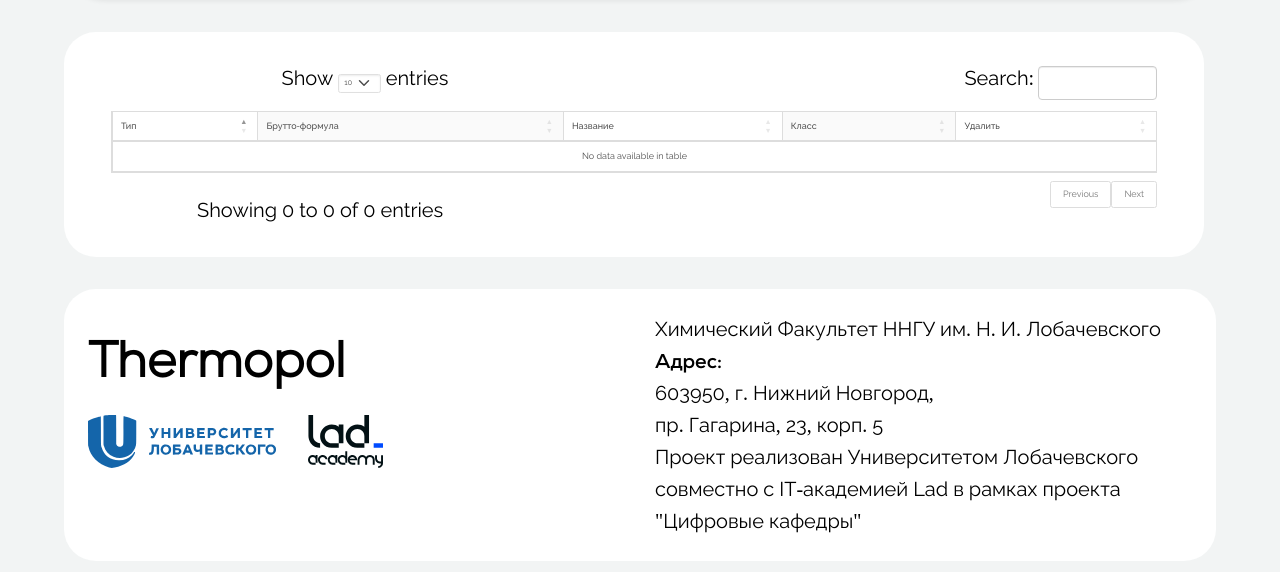
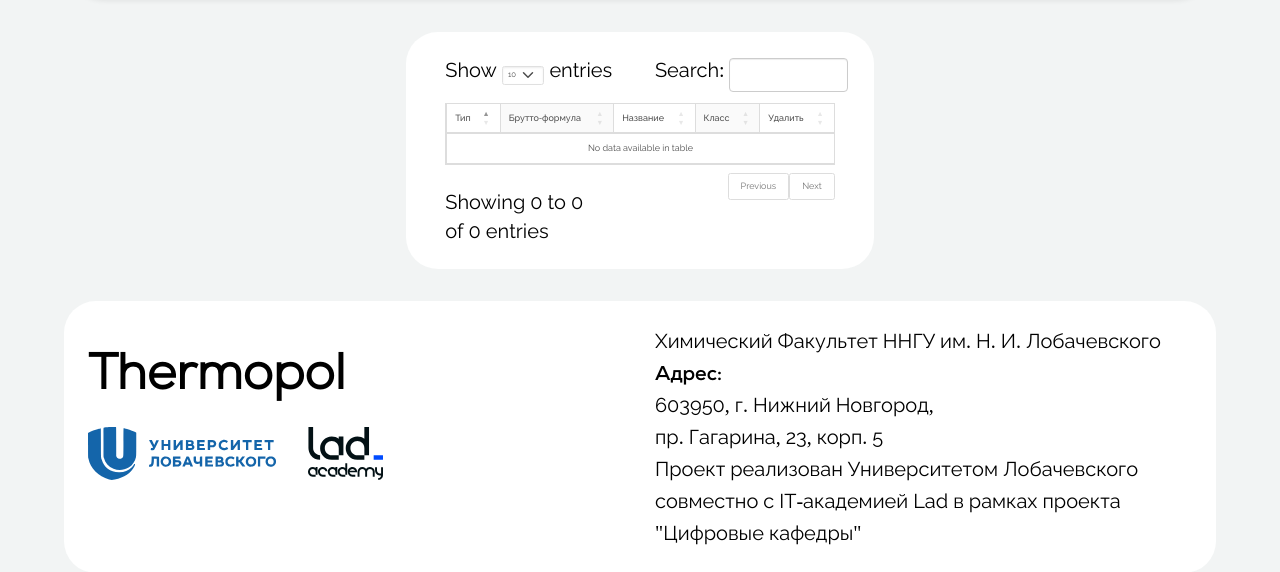
Before and after one commit to CK-Himiki/Thermopol, a Django app: page /me in a window 1280 px wide. Shown: the part 106-678 px from the top of the page. Run offline with Django 4.2, Linux system fonts and the light colour scheme; data that the repository does not hold is empty; some libraries are stand-ins or nearby versions.

Commit message:
вёрстка /me

```diff
--- a/myapp/templates/me.html
+++ b/myapp/templates/me.html
@@ -4,7 +4,8 @@
 
 
 {% block content %}
-<div class="box onl-text-pg container">
+<div class="box"
+     style="width:fit-content; display: flex!important;flex-direction:column; justify-items: flex-start;align-items: center;">
     <div class="col-md-12 fs-2">
     <table id="search_table" class="table table-striped-columns table-hover table-bordered">
         <thead>
```
